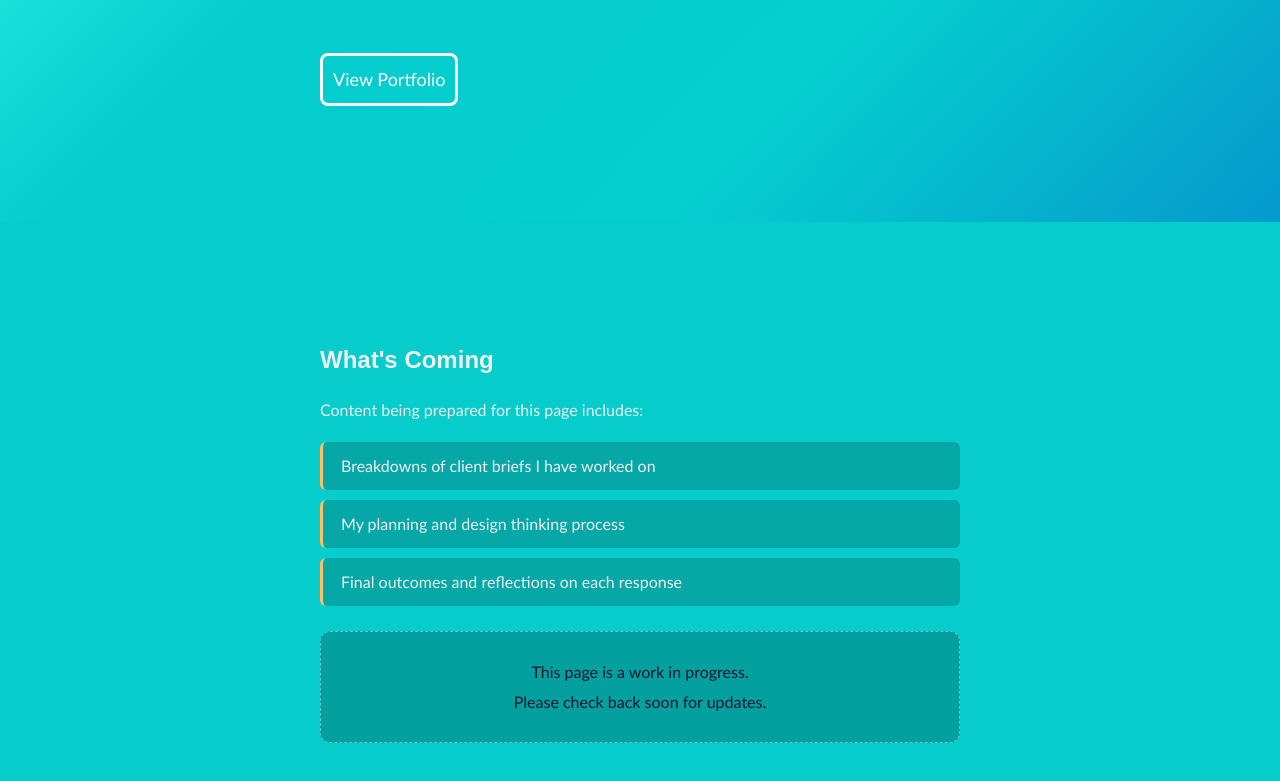
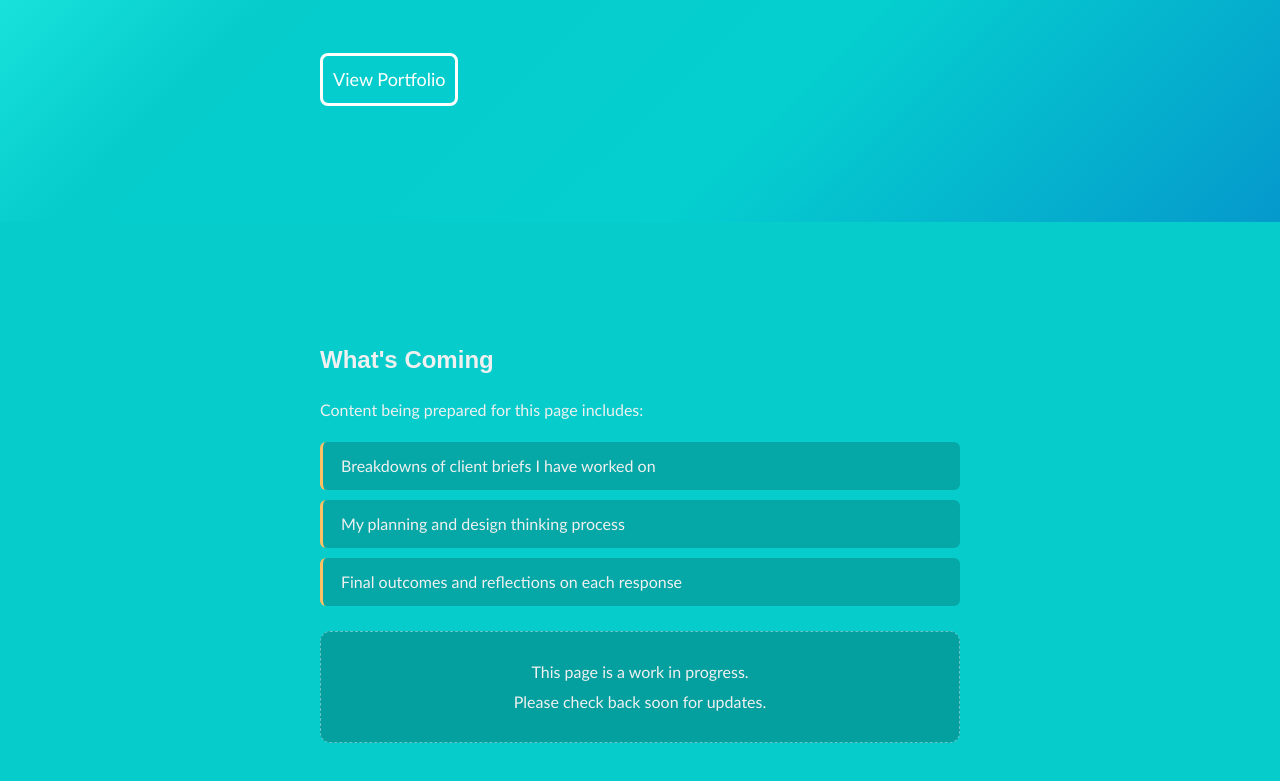
Before and after one commit to rossthurgood/rossthurgood.github.io, a plain HTML site: page response/index.html in a window 1280 px wide. Shown: the part 341-1122 px from the top of the page. Drawn offline with Linux system fonts and the light colour scheme; a web font is replaced by a local one.

Commit message:
Recolour text

```diff
--- a/stylesheet.css
+++ b/stylesheet.css
@@ -912,7 +912,6 @@ body.dark-mode #one-last-signal {
 	padding: 22px 28px;
 	margin: 25px auto 0;
 	text-align: center;
-	color: #0A1931;
 	max-width: 600px;
 }
 
```
